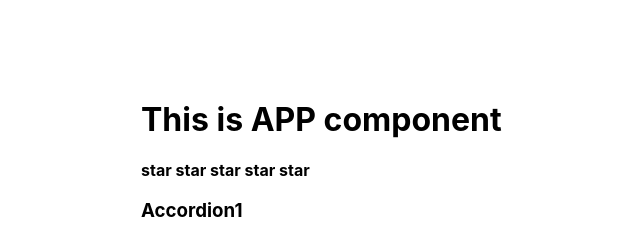
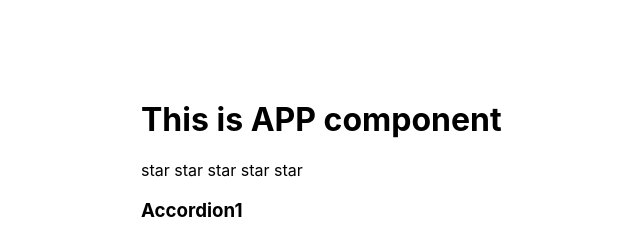
Before and after one commit to Olga841/react-kabzda-kak-podrbno, a React (Create React App) app: page / in a window 1280 px wide. Shown: the top 240 px of the page, without its empty margins (299-939 px from the left). Built offline with nearby package versions, Linux system fonts and the light colour scheme.

Commit message:
Refactor Star component with onClick

```diff
--- a/src/Rating.tsx
+++ b/src/Rating.tsx
@@ -6,30 +6,20 @@ export function Rating() {
     console.log('Rating rendering...')
     return (
         <div>
-            <Star />
-
-            <Star />
-
-            <Star />
-
-            <Star />
-
-            <Star />
-
+            <Star selected={value > 0} setValue={setValue}/>
+            <Star selected={value > 0} setValue={setValue}/>
+            <Star selected={value > 0} setValue={setValue}/>
+            <Star selected={value > 0} setValue={setValue}/>
+            <Star selected={value > 0} setValue={setValue}/>
         </div>
     )
 }
 
+type StarPropsType = {
+    setValue: (value: 1 | 2 | 3 | 4 |5) => void
+    selected: boolean
+}
 
-function Star() {
-    const [selected, setSelected] = useState(true)
-
-    return (
-        <span onClick={() => {setSelected(!selected)}}>{selected ? <b> star </b> : ' star '}</span>)
-    /*if (props.selected) {
-        return <span><b> star </b></span>
-    } else {
-        return <span> star </span>
-    }*/
-
+function Star(props: StarPropsType) {
+    return <span onClick={() => {props.setValue(5)}}>{props.selected ? <b> star </b> : ' star '}</span>
 }
```
